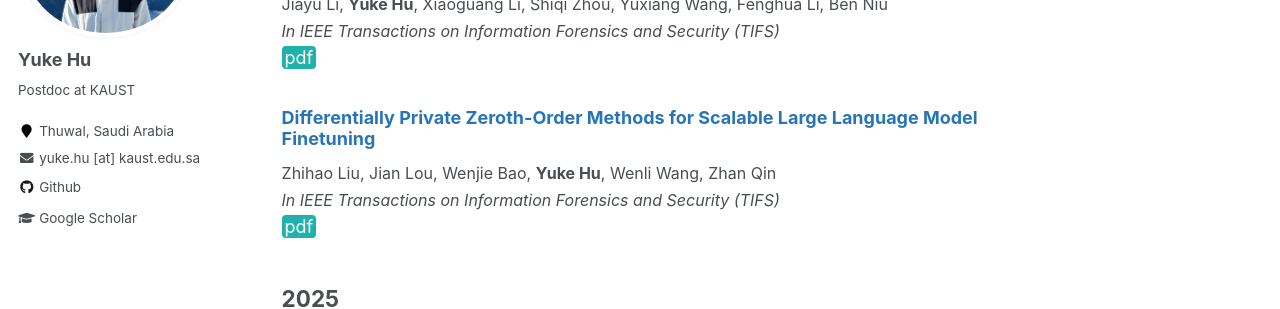
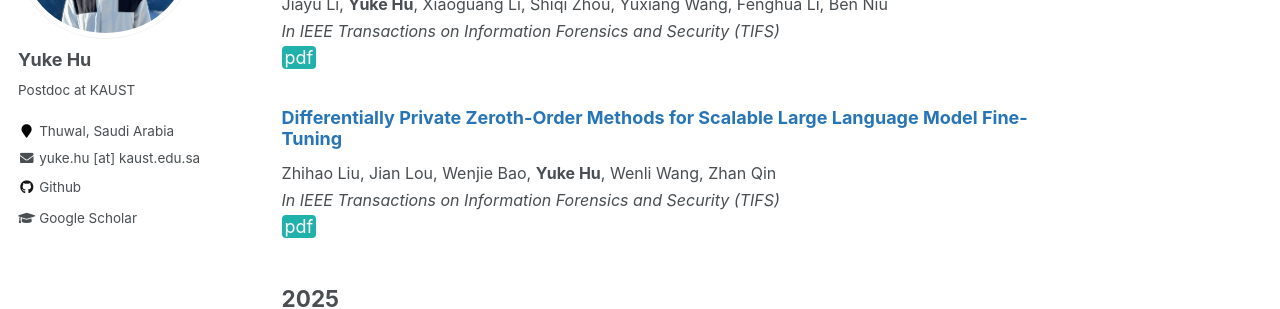
Before and after one commit to YukeHu/yukehu.github.io, a Jekyll site: the page built from _pages/publications.md, in a window 1280 px wide and 900 px high, scrolled down 331 px. Shown: the part 153-462 px from the top of the window. Built offline with Jekyll 4.4.1, drawn with Linux system fonts in a browser that asks for light colours.

Commit message:
Match the official TIFS title for the DP Zeroth-Order paper
"Finetuning" -> "Fine-Tuning" (per the published IEEE TIFS / Crossref title).

Co-Authored-By: Claude Opus 4.7 (1M context) <noreply@anthropic.com>

```diff
--- a/_pages/publications.md
+++ b/_pages/publications.md
@@ -52,7 +52,7 @@ a { TEXT-DECORATION:none }
 
 <i>In IEEE Transactions on Information Forensics and Security (TIFS)</i></font> <a href="https://ieeexplore.ieee.org/abstract/document/11358778" class="btn--paper" target="_blank">pdf</a>
 
-### <span style="color:rgb(39, 117, 182)">Differentially Private Zeroth-Order Methods for Scalable Large Language Model Finetuning</span>
+### <span style="color:rgb(39, 117, 182)">Differentially Private Zeroth-Order Methods for Scalable Large Language Model Fine-Tuning</span>
 
 <font size="3"> Zhihao Liu, Jian Lou, Wenjie Bao, <b>Yuke Hu</b>, Wenli Wang, Zhan Qin <br/>
 
```
